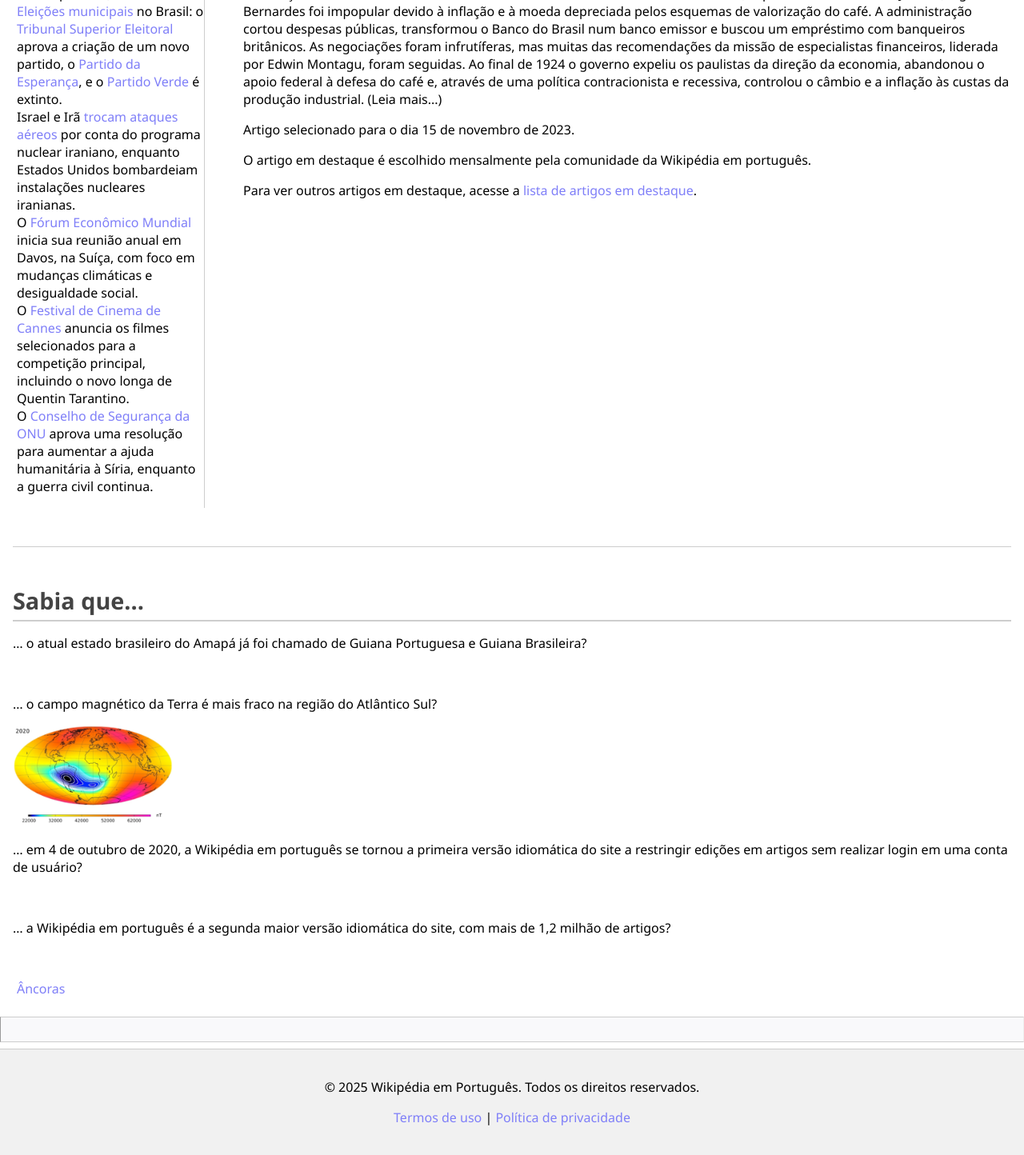
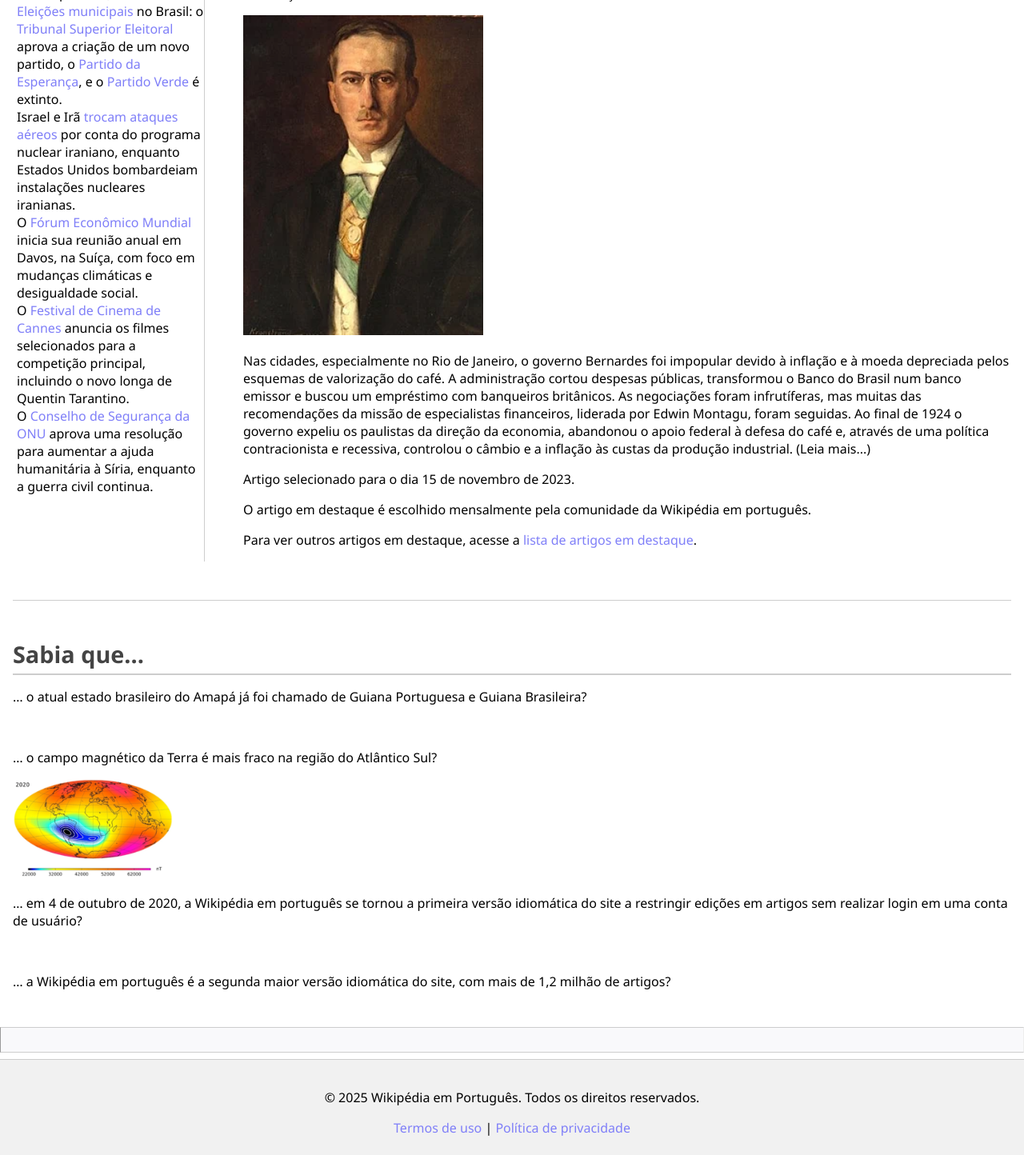
Before and after one commit to beatriz-ana/curso-web-developer, a plain HTML site: page html/desafio-wikipedia/index.html in a window 1280 px wide. Shown: the part 500-1944 px from the top of the page at 80% size. Drawn offline with Linux system fonts and the light colour scheme.

Commit message:
Update index.html

```diff
--- a/html/desafio-wikipedia/index.html
+++ b/html/desafio-wikipedia/index.html
@@ -56,9 +56,10 @@
                     sítio,
                     ancorado na classe política, oligarquias rurais e urbanas e altas patentes das Forças Armadas contra
                     uma
-                    série de revoltas militares tenentistas.
+                    série de revoltas militares tenentistas.</p>
 
-                    Nas cidades, especialmente no Rio de Janeiro, o governo Bernardes foi impopular devido à inflação e
+                <img src="assets/Artur_Bernardes_(pintura).jpg.webp" alt="Artigo em destaque" width="300">
+                <p>Nas cidades, especialmente no Rio de Janeiro, o governo Bernardes foi impopular devido à inflação e
                     à
                     moeda depreciada pelos esquemas de valorização do café. A administração cortou despesas públicas,
                     transformou o Banco do Brasil num banco emissor e buscou um empréstimo com banqueiros britânicos. As
@@ -88,9 +89,7 @@
                 <p>… a Wikipédia em português é a segunda maior versão idiomática do site, com mais de 1,2 milhão de
                     artigos?</p>
                 <br>
-                <ul>
-                    <li><a href="#">Âncoras</a></li>
-                </ul>
+
             </nav>
 
         </div>
```
